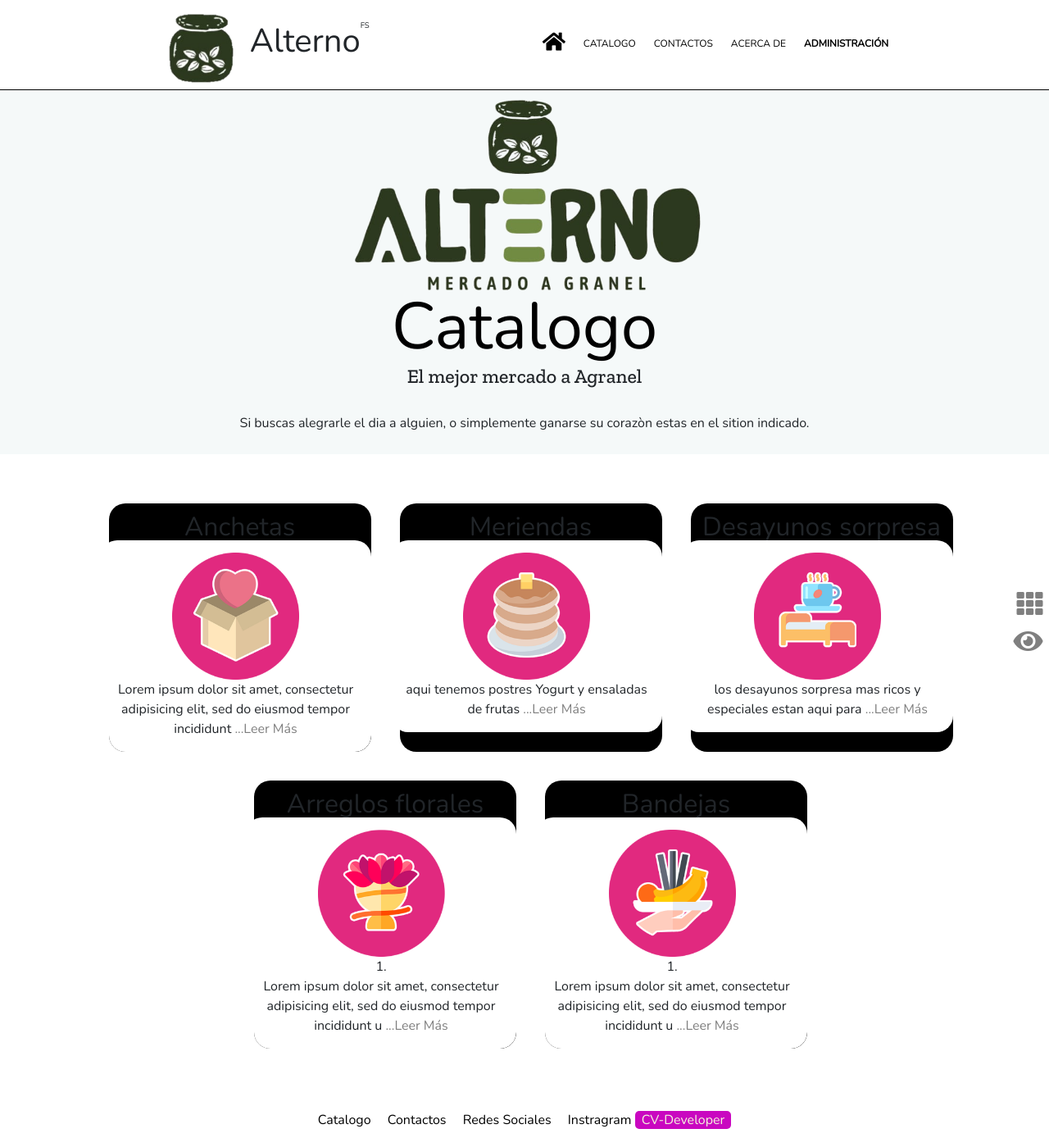
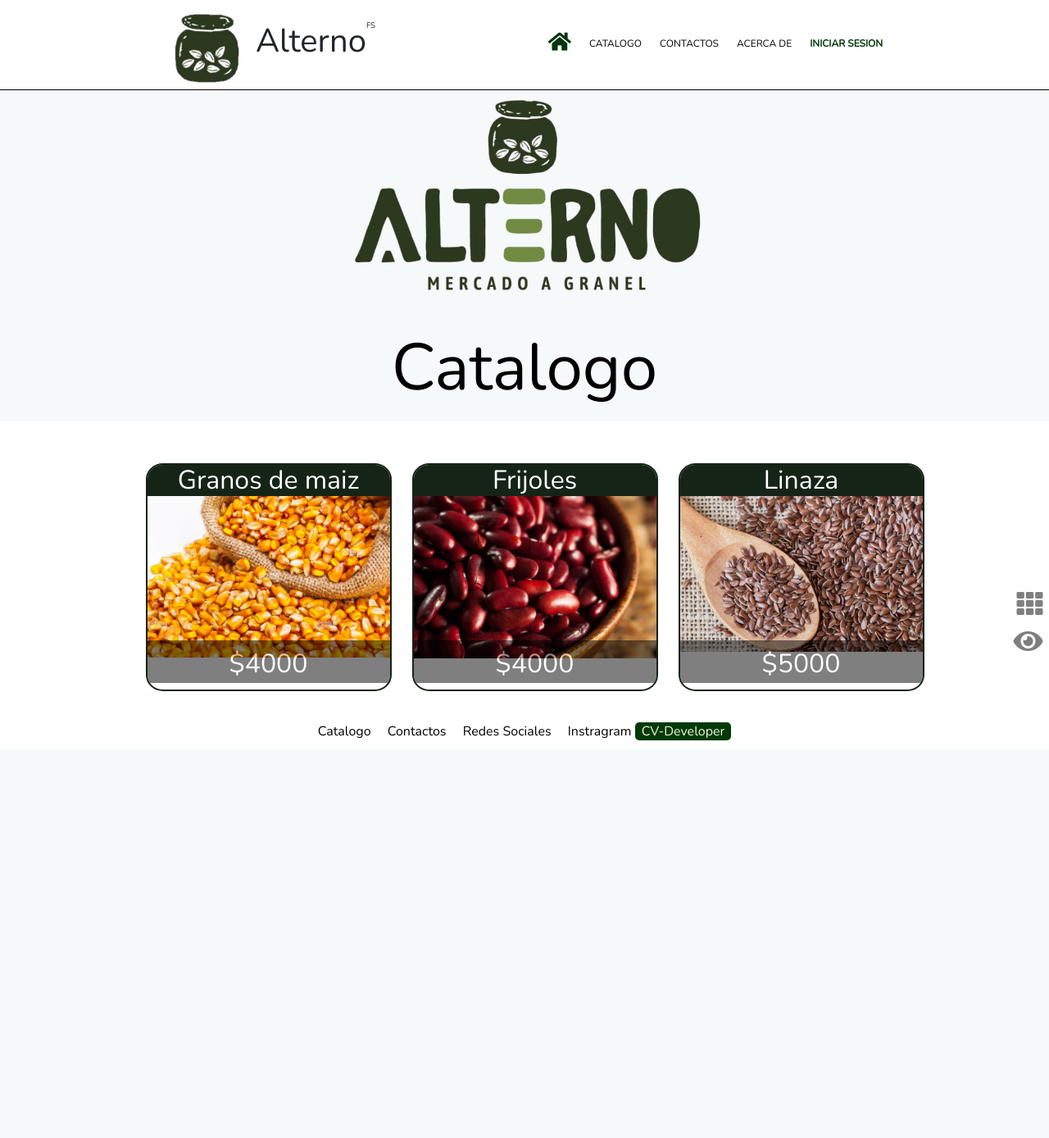
Before and after one commit to castelll0009/Alterno, a PHP site: page / in a window 1280 px wide. Shown: the whole page at 82% size. After the commit the page ends 903 px from the top, so only its background shows below. Run offline with PHP 8.4, Linux system fonts and the light colour scheme; some libraries are stand-ins or nearby versions.

Commit message:
index mejora en la interfaz
productos en la interfaz

```diff
--- a/css/main.css
+++ b/css/main.css
@@ -15,6 +15,7 @@ main{
 }
 
 #info-title{
+	padding-top: 50px;
 	color: var(--main-primary);
 	margin-top: -80px;
 	font-size: 5em;
@@ -176,46 +177,55 @@ h2{
 	position: relative;
   }
 
+.div-imagen{
+	width: 100%;
+
+}
+
 .figure-container{
-	max-height: 510px;
+	position: relative;
+	background-color: white;
+	border-color: rgb(118, 177, 0);
+	border-radius: 7%;
+	border: 2px solid  rgba(0, 17, 2, 0.918);;
+	min-width: 300px;
+	max-width: 300px;
+	min-height: 300px;
+	max-height: max-content;
 	overflow: hidden;
 	position: relative;
 }
 
-figure{
-	overflow: hidden;
-	outline: none;
-	cursor:pointer;
-	transition: all 300ms;
-	position: relative;
-	min-width: 320px;
-	max-width: 320px;
-	min-height: 200px;
-	max-height: 600px;
-	margin: 10px;
-	background-color: var(--main-primary);
-	background-color: var(--main-primary);
-	border-radius: 20px;
-	border-width: 200px;
-	padding: 10px;
-	padding-top: 20px;
-	padding: 0px;
+.div-imagen{
+  width: 100%;
+  display: block;
+}
+img{
+	width: 100%;
+}
+.div-detalles-producto{
+	position: absolute;
+	bottom: 0;
+	width: 100%;
+	margin: auto;
+	text-align: center;
 }
 
 figure h1{
+	color: white;
+	font-size: 32px;
+	margin-bottom: 0;
+	background-color: rgba(0, 17, 2, 0.918);
+}
+figure h2{
+	color: white;
 	font-size: 32px;
 	padding-top: 10px;
 	padding-bottom: 3.7px;
+	background-color: black;
+	opacity: 0.5;
 }
 
-figure img{
-	width: 50%;
-	-webkit-user-drag: none;
-	-moz-user-select: none;
-   -webkit-user-select: none;
-   -ms-user-select: none;
-   user-select: none;
-}
 
 #iframe-map{
 	width : 600px;
--- a/css/slider.css
+++ b/css/slider.css
@@ -1,7 +1,8 @@
 .contenedor-swiper-tarjetas{
   transition: all 1s;
-  position: absolute;
+  position: relative;
   width: 100%;
+  height: 100%;
   bottom: 0;
   opacity: 0;
   display: block;
@@ -69,10 +70,10 @@
   width: 100%;
   text-align: center;
   /*background: transparent;*/
-  background-color: rgba(0, 0, 0, .5);
+  background-color: rgba(241, 28, 38, 0.5);
   font-weight: 500;
   font-size:  1.2em;
-  color: white;
+  color: rgb(194, 14, 14);
   padding-top: 10px;
   padding-bottom: 10px;
 }
@@ -100,10 +101,15 @@
 .swiper-button-next{
   --swiper-theme-color: white;
 }
+.div-imagen{
+  width: 100%;
+  height: 100%;
+}
 .contenedor-tarjetas-info{
   transition: all 1s;
   width: 100%;
-  position: relative;
+  position: absolute;
+  bottom: 0;
 }
 .tarjeta-info{
   transition: all 400ms;
@@ -114,8 +120,6 @@
   padding-right:  15px;
   color: white;
   border-radius: 20px;
-  padding-top:  10px;
-  padding-bottom:  10px;
   bottom: 0;
   cursor: pointer;
   /*display:none;*/
@@ -134,8 +138,8 @@
   max-height: 420px;
 }
 .about p{
-  opacity: 0;
-  display: none;
+  opacity: 1;
+  display: block;
 }
 .contenido{
   float:right;
@@ -175,8 +179,8 @@
 .contenido p{
   /*opacity: 1;
   display: block;       */
-  opacity: 0;
-  display: none;
+  opacity: 1;
+  display: block;
 
 }
 .orden{
--- a/index.html
+++ b/index.html
@@ -19,7 +19,7 @@
 		<link rel="preconnect" href="https://fonts.gstatic.com">
 		<link href="https://fonts.googleapis.com/css2?family=Kaushan+Script&family=Lato:wght@300;400;700&family=Zilla+Slab:wght@500&display=swap" rel="stylesheet">
 		<script src="https://ajax.googleapis.com/ajax/libs/jquery/2.1.4/jquery.min.js"></script>
-		<title>UNI Store</title>
+		<title>Alterno</title>
 	</head>
 	<body>
 		<main>
@@ -95,10 +95,10 @@
 						<nav class="menu"></nav>
 							<ul  class=" menu-ul">
 							<a href = "index.php" >
-								<li href= "index.php" ><label class="fa fa-home" style="color: #000" ></label></li>
+								<li href= "index.php" ><label class="fa fa-home" style="color: #02350f" ></label></li>
 							</a>
 							<a href = "catalogo.php" >
-								<li >CATALOGO</li>
+								<li  >CATALOGO</li>
 							</a>
 							<a href = "contactos.html" >
 								<li >CONTACTOS </li>
@@ -106,9 +106,7 @@
 							<a href = "" >
 								<li >ACERCA DE </li>
 							</a>
-							<a>
-								<li href="admin.html" style="color: #000; font-weight: bold;">ADMINISTRACIÓN</li>
-							</a>
+							<li style="color: #023609; font-weight: bold;">INICIAR SESION</li>
 						</ul>
 					</div>
 				</div>
@@ -117,95 +115,41 @@
 				<img id="img-home" src="alterno.png" class="overflow-img animate__animated animate__fadeIn img-tam-mediano">
 				<h1 id="info-title" class=" fuente-tam color-verde animate__animated animate__fadeIn"> Catalogo</h1>
 				<div id="div-index" class="animate__animated animate__flipInX">
-					<h2 class="fuente-lato" style="font-size: 1.5em; margin-top:-10px;" >El mejor mercado a Agranel </h2>
-					<p>Si buscas alegrarle el dia a alguien, o simplemente ganarse su corazòn estas en el sition indicado.</p>
 				</div>
 			</div>
 
 			<div class="cards-container" >
 				<figure class="figure-container">
-					<h1 class="entrar-detalles titulo-producto">Anchetas</h1>
-
+					<h1 class="h-productos">Granos de maiz</h1>
+					<div class="div-imagen">
+						<img class="imagen-producto"  src="imgs/maiz.jpg" >
+					</div>
+					<div class="div-detalles-producto">
+						<h2>$4000</h2>
+					</div>
 					<!-- contenedor de  los items del menu-->
-					<div class="div-figure" >
-						<img class="entrar-detalles accion-icono" src="imgs/anchetas.png" >
-						<p class="sona0 " >Lorem ipsum dolor sit amet, consectetur adipisicing elit, sed do eiusmod
-							tempor incididunt
-
-								<span class=" puntos0  puntos2" style="color:rgb(126, 126, 126)">...Leer Más</span>
-								<span  class="text0" id="text2">
-								Lorem ipsum dolor sit amet, consectetur adipisicing elit, sed do eiusmod
-								tempor incididunt ut labore et dolore magna aliqua. Ut enim ad minim veniam,
-								quis nostrud exercitation ullamco laboris nisi ut aliquip ex ea commodo.
-								quis nostrud exercitation ullamco laboris nisi ut.
-								<span style="color:rgb(163, 161, 161)"><br> <br>Leer Menos</span></p>
+				</figure>
+				<figure class="figure-container">
+					<h1 class="h-productos">Frijoles</h1>
+					<div class="div-imagen">
+						<img class="imagen-producto"  src="imgs/frijoles.jpg" >
 					</div>
-					<!-- Swiper contenedor totoal, submenu , detalles-->
-					<div class="contenedor-swiper-tarjetas">
-						 <div class="contenedor-todo-swiper">
-							<div class="swiper-container mySwiper">
-							  <div class="swiper-wrapper">
-
-								<div class="swiper-slide">
-									<h5>Dulces $50,000</h5>
-									<img src="imgs/anchetas-dulces.jpg" >
-								</div>
-								<div class="swiper-slide">
-									<h5>Dulces y licores $60,000</h5>
-									<img src="imgs/anchetas_dulces_licor.png" >
-								</div>
-								<div class="swiper-slide">
-									<h5>Saludable $40,000</h5>
-									<img src="imgs/anchetas_saludables.png" >
-								</div>
-							  </div>
-
-							  <div class="swiper-button-next"></div>
-							  <div class="swiper-button-prev"></div>
-							  <div class="swiper-pagination"></div>
-							</div>
-						</div>
-						<!-- informacion desplegable, tarjetas de inforamcion-->
-						<div class="contenedor-tarjetas-info">
-								<div class="tarjeta-info about">
-									<h4>Detalles</h4>
-									<p class="p-about">tempor incididunt ut labore et dolore magna aliqua. Ut enim ad minim veniam,
-									quis nostrud exercitation ullamco laboris nisi ut aliquip ex ea commodo
-									consequat. Duis, Lorem ipsum dolor sit amet, consectetur adipisicing elit, sed do eiusmod
-									tempor incididunt ut labore et dolore magna aliqua. Ut enim ad minim veniam,
-									quis nostrud exercitation ullamco laboris nisi ut aliquip ex ea LIMITE.
-									</p>
-								</div>
-								<div class="tarjeta-info contenido">
-									<h4>Contenido</h4>
-									<img src="imgs/anchetas-contenido.png" >
-									<h6>Personalizable</h6>
-									<div class="contenido-personalizable">
-										<h7>Tipo de ancheta:</h7>
-										<select name="select" class="variantes-producto"   >
-											<option  value="50000">dulce</option>
-											<option  value="60000">dulce y licor</option>
-											<option  value="40000">saludable</option>
-										</select>
-										  <h7>Descripción:</h7>
-										  <textarea   type="descripcion" name="descripcion" rows="3" cols="10"class="descripcion-productos" name="descripcion"  placeholder="Escribe aquí tu descripción.."></textarea>
-									</div>
-								</div>
-								<div class="tarjeta-info orden">
-									<h4 class="h4-orden">Orden</h4>
-									<div class="cantidad-unidades">
-										<button class="btn-comprar">comprar</button>
-										<span class="span-cantidad">
-											<button  class="botones-unidades disminuir-productos" >-</button>
-											<input type="text" class="cantidad-producto" value="1">
-											<button  class="botones-unidades aumentar-productos ">+</button>
-										</span>
-									</div>
-								</div>
-						</div>
+					<div class="div-detalles-producto">
+						<h2>$4000</h2>
 					</div>
+					<!-- contenedor de  los items del menu-->
 				</figure>
-
+				<figure class="figure-container">
+					<h1 class="h-productos">Linaza</h1>
+					<div class="div-imagen">
+						<img class="imagen-producto"  src="imgs/linaza.jpg" >
+					</div>
+					<div class="div-detalles-producto">
+						<h2>$5000</h2>
+					</div>
+					<!-- contenedor de  los items del menu-->
+				</figure>
+				<!-- FIGURES ANTIGUAS
 				<figure class="figure-container">
 					<h1 class="entrar-detalles titulo-producto">Meriendas</h1>
 					<div class="div-figure" >
@@ -221,7 +165,7 @@
 							<span style="color:rgb(163, 161, 161)"><br> <br>Leer Menos</span></p>
 					</div>
 
-					<!-- Swiper contenedor totoal, submenu , detalles-->
+
 					<div class="contenedor-swiper-tarjetas">
 						<div class="contenedor-todo-swiper">
 						   <div class="swiper-container mySwiper">
@@ -258,7 +202,6 @@
 							 <div class="swiper-pagination"></div>
 						   </div>
 					   </div>
-					   <!-- informacion desplegable, tarjetas de inforamcion-->
 					   <div class="contenedor-tarjetas-info">
 							   <div class="tarjeta-info about">
 								   <h4>Detalles</h4>
@@ -298,274 +241,7 @@
 					   </div>
 				   </div>
 				</figure>
-
-				<figure class="figure-container">
-					<h1 class="entrar-detalles titulo-producto">Desayunos sorpresa</h1>
-					<div   class="sona0  div-figure"  >
-						<img class="entrar-detalles accion-icono" src="imgs/desayuno.png" alt="">
-					<p>los desayunos sorpresa mas ricos y especiales estan aqui para
-						<span class="puntos0 " style="color:rgb(126, 126, 126)">...Leer Más</span>
-						<span class="text0" id="text3">
-						Lorem ipsum dolor sit amet, consectetur adipisicing elit, sed do eiusmod
-						tempor incididunt ut labore et dolore magna aliqua. Ut enim ad minim veniam,
-						quis nostrud exercitation ullamco laboris nisi ut aliquip ex ea commodo
-						consequat. Duis aute irure dolor in reprehenderit in voluptate velit esse
-
-						<span style="color:rgb(163, 161, 161)"><br> <br>Leer Menos</span></p>
-					</div>
-
-
-					<!-- Swiper contenedor totoal, submenu , detalles-->
-					<div class="contenedor-swiper-tarjetas">
-						<div class="contenedor-todo-swiper">
-						   <div class="swiper-container mySwiper">
-							 <div class="swiper-wrapper">
-
-							   <div class="swiper-slide">
-								   <h5>Desayuno Mixto $40,000</h5>
-								   <img src="imgs/desayunos _dulce_sal.jpg" >
-							   </div>
-							   <div class="swiper-slide">
-								   <h5>Sandwitch y licores $40,000</h5>
-								   <img src="imgs/ducles-licores.jpg" >
-							   </div>
-							   <div class="swiper-slide">
-								   <h5>Huevos Rancheros $40,000</h5>
-								   <img src="imgs/anchetas_saludables.png" >
-							   </div>
-							   <div class="swiper-slide">
-								<h5>Fruta, milo o jugo $40,000</h5>
-								<img src="imgs/anchetas_saludables.png" >
-								</div>
-								<div class="swiper-slide">
-									<h5>Huevos Rancheros $40,000</h5>
-									<img src="imgs/anchetas_saludables.png" >
-								</div>
-								<div class="swiper-slide">
-									<h5>Huevos Rancheros $40,000</h5>
-									<img src="imgs/anchetas_saludables.png" >
-								</div>
-							 </div>
-
-							 <div class="swiper-button-next"></div>
-							 <div class="swiper-button-prev"></div>
-							 <div class="swiper-pagination"></div>
-						   </div>
-					   </div>
-					   <!-- informacion desplegable, tarjetas de inforamcion-->
-					   <div class="contenedor-tarjetas-info">
-							   <div class="tarjeta-info about">
-								   <h4>Detalles</h4>
-								   <p class="p-about">tempor incididunt ut labore et dolore magna aliqua. Ut enim ad minim veniam,
-								   quis nostrud exercitation ullamco laboris nisi ut aliquip ex ea commodo
-								   consequat. Duis, Lorem ipsum dolor sit amet, consectetur adipisicing elit, sed do eiusmod
-								   tempor incididunt ut labore et dolore magna aliqua. Ut enim ad minim veniam,
-								   quis nostrud exercitation ullamco laboris nisi ut aliquip ex ea LIMITE.
-								   </p>
-							   </div>
-							   <div class="tarjeta-info contenido">
-								   <h4>Contenido</h4>
-								   <h6>Personalizable</h6>
-									<div class="contenido-personalizable">
-										<h7>Tipo de ancheta:</h7>
-										<select name="select" class="variantes-producto"  >
-											<option value="10000">desayuno1</option>
-											<option value="2000">desayuno2</option>
-											<option value="3000">desayuno3</option>
-											<option value="40000">desayuno4</option>
-											<option value="50000">desayuno5</option>
-										</select>
-										  <h7>Descripción:</h7>
-										  <textarea   type="descripcion" name="descripcion" rows="3" cols="10" class="descripcion-productos" name="descripcion"  placeholder="Escribe aquí tu descripción.."></textarea>
-									</div>
-							   </div>
-							   <div class="tarjeta-info orden">
-								   <h4 class="h4-orden">Orden</h4>
-								   <div class="cantidad-unidades">
-									<button class="btn-comprar">comprar</button>
-									<span class="span-cantidad">
-										<button  class="botones-unidades disminuir-productos" >-</button>
-										<input type="text" class="cantidad-producto" value="1">
-										<button  class="botones-unidades aumentar-productos">+</button>
-									</span>
-								</div>
-							   </div>
-					   </div>
-				   </div>
-				</figure>
-
-				<figure class="figure-container">
-					<h1 class="entrar-detalles titulo-producto">Arreglos florales</h1>
-					<div class="sona0 div-figure" >
-						<img class="entrar-detalles accion-icono" src="imgs/arreglo-floral.png" >
-					<p>1.<br>
-						Lorem ipsum dolor sit amet, consectetur adipisicing elit, sed do eiusmod
-						tempor incididunt u
-						<span class="puntos0 puntos4" style="color:rgb(126, 126, 126)">...Leer Más</span>
-						<span class="text0"  id="text4">
-						tenemos arreglos florales de todo tipo, para bodas, entierros, jajaajsadasd web.
-						Lorem ipsum dolor sit amet, consectetur adipisicing elit, sed do eiusmod
-						tempor incididunt ut labore et dolore magna aliqua. Ut enim ad minim veniam,
-
-						<span style="color:rgb(163, 161, 161)"><br> <br>Leer Menos</span></p>
-					</div>
-
-					<!-- Swiper contenedor totoal, submenu , detalles-->
-					<div class="contenedor-swiper-tarjetas">
-						<div class="contenedor-todo-swiper">
-						   <div class="swiper-container mySwiper">
-							 <div class="swiper-wrapper">
-
-							   <div class="swiper-slide">
-								   <h5>Rosas $40,000</h5>
-								   <img src="imgs/anchetas-dulces.jpg" >
-							   </div>
-							   <div class="swiper-slide">
-								   <h5>Rosas y frutas  $40,000</h5>
-								   <img src="imgs/ducles-licores.jpg" >
-							   </div>
-							   <div class="swiper-slide">
-								   <h5>Rosas y chocolates $40,000</h5>
-								   <img src="imgs/anchetas_saludables.png" >
-							   </div>
-							 </div>
-
-							 <div class="swiper-button-next"></div>
-							 <div class="swiper-button-prev"></div>
-							 <div class="swiper-pagination"></div>
-						   </div>
-					   </div>
-					   <!-- informacion desplegable, tarjetas de inforamcion-->
-					   <div class="contenedor-tarjetas-info">
-							   <div class="tarjeta-info about">
-								   <h4>Detalles</h4>
-								   <p class="p-about">tempor incididunt ut labore et dolore magna aliqua. Ut enim ad minim veniam,
-								   quis nostrud exercitation ullamco laboris nisi ut aliquip ex ea commodo
-								   consequat. Duis, Lorem ipsum dolor sit amet, consectetur adipisicing elit, sed do eiusmod
-								   tempor incididunt ut labore et dolore magna aliqua. Ut enim ad minim veniam,
-								   quis nostrud exercitation ullamco laboris nisi ut aliquip ex ea LIMITE.
-								   </p>
-							   </div>
-							   <div class="tarjeta-info contenido">
-								   <h4>Contenido</h4>
-								   <h6>Personalizable</h6>
-								   <div class="contenido-personalizable">
-									   <h7>Arreglos florales:</h7>
-									   <select name="select" class="variantes-producto"  >
-										   <option value="1">arreglo1</option>
-										   <option value="2">arreglo2</option>
-										   <option value="3">arreglo3</option>
-									   </select>
-										 <h7>Descripción:</h7>
-										 <textarea   type="descripcion" name="descripcion" rows="3" cols="10" class="descripcion-productos" name="descripcion"  placeholder="Escribe aquí tu descripción.."></textarea>
-								   </div>
-							   </div>
-							   <div class="tarjeta-info orden">
-								   <h4 class="h4-orden">Orden</h4>
-								   <div class="cantidad-unidades">
-									<button class="btn-comprar">comprar</button>
-									<span class="span-cantidad">
-										<button  class="botones-unidades disminuir-productos" >-</button>
-										<input type="text" class="cantidad-producto" value="1">
-										<button  class="botones-unidades aumentar-productos ">+</button>
-									</span>
-								</div>
-							   </div>
-					   </div>
-				   </div>
-
-				</figure>
-
-
-				<figure class="figure-container">
-					<h1 class="entrar-detalles titulo-producto">Bandejas</h1>
-					<div class="sona0 div-figure" >
-						<img class="entrar-detalles accion-icono" src="imgs/bandejas.png" >
-					<p>1.<br>
-						Lorem ipsum dolor sit amet, consectetur adipisicing elit, sed do eiusmod
-						tempor incididunt u
-						<span class="puntos0" style="color:rgb(126, 126, 126)">...Leer Más</span>
-						<span class="text0"  id="text5">
-
-						Lorem ipsum dolor sit amet, consectetur adipisicing elit, sed do eiusmod
-						tempor incididunt ut labore et dolore magna aliqua. Ut enim ad minim veniam,
-
-						<span style="color:rgb(163, 161, 161)"><br> <br>Leer Menos</span></p>
-					</div>
-
-
-					<!-- Swiper contenedor totoal, submenu , detalles-->
-					<div class="contenedor-swiper-tarjetas">
-						<div class="contenedor-todo-swiper">
-						   <div class="swiper-container mySwiper">
-							 <div class="swiper-wrapper">
-
-							   <div class="swiper-slide">
-								   <h5>Saludables (solo frutas) $40,000</h5>
-								   <img src="imgs/anchetas-dulces.jpg" >
-							   </div>
-							   <div class="swiper-slide">
-								   <h5>Candy (solo dulces)$40,000</h5>
-								   <img src="imgs/ducles-licores.jpg" >
-							   </div>
-							   <div class="swiper-slide">
-								   <h5>Mixta (salado y dulce) $40,000</h5>
-								   <img src="imgs/anchetas_saludables.png" >
-							   </div>
-							   <div class="swiper-slide">
-								<h5>Desayuno $40,000</h5>
-								<img src="imgs/anchetas_saludables.png" >
-							</div>
-							 </div>
-
-							 <div class="swiper-button-next"></div>
-							 <div class="swiper-button-prev"></div>
-							 <div class="swiper-pagination" ></div>
-						   </div>
-					   </div>
-					   <!-- informacion desplegable, tarjetas de inforamcion-->
-					   <div class="contenedor-tarjetas-info">
-							   <div class="tarjeta-info about">
-								   <h4>Detalles</h4>
-								   <p class="p-about">tempor incididunt ut labore et dolore magna aliqua. Ut enim ad minim veniam,
-								   quis nostrud exercitation ullamco laboris nisi ut aliquip ex ea commodo
-								   consequat. Duis, Lorem ipsum dolor sit amet, consectetur adipisicing elit, sed do eiusmod
-								   tempor incididunt ut labore et dolore magna aliqua. Ut enim ad minim veniam,
-								   quis nostrud exercitation ullamco laboris nisi ut aliquip ex ea LIMITE.
-								   </p>
-							   </div>
-							   <div class="tarjeta-info contenido">
-								   <h4>Contenido</h4>
-								   <h6>Personalizable</h6>
-									<div class="contenido-personalizable">
-										<h7>Tipo Bandeja:</h7>
-										<select name="select" class="variantes-producto"  >
-											<option value="1">bandeja1</option>
-											<option value="2">bandeja2</option>
-											<option value="3">bandeja3</option>
-										</select>
-										  <h7>Descripción:</h7>
-										  <textarea   type="descripcion" name="descripcion" rows="3" cols="10" class="descripcion-productos" name="descripcion"  placeholder="Escribe aquí tu descripción.."></textarea>
-									</div>
-							   </div>
-							   <div class="tarjeta-info orden">
-								   <h4 class="h4-orden">Orden</h4>
-								   <div class="cantidad-unidades">
-									<button class="btn-comprar">comprar</button>
-									<span class="span-cantidad">
-										<button  class="botones-unidades disminuir-productos" >-</button>
-										<input type="text" class="cantidad-producto" value="1">
-										<button  class="botones-unidades aumentar-productos ">+</button>
-									</span>
-
-								   </div>
-							   </div>
-					   </div>
-				   </div>
-
-				</figure>
-
-
+				-->
 			</div>
 
 
@@ -574,7 +250,7 @@
 				<a href = "contactos.html" class="margen-derecha" class="margen-derecha">Contactos</a>
 				<a href = "https://www.facebook.com/profile.php?id=100009055449064" class="margen-derecha">Redes Sociales</a>
 				<a href = "https://www.instagram.com/castelll0009">Instragram</a>
-				<a style="background-color: #C907C0; border-radius: 5px; padding-left: 8px; padding-right: 8px; color: beige;"  href = "https://drive.google.com/file/d/1NDsNjMkE4laC038JCCZmbtsV9ulMIvaF/view?usp=sharing">CV-Developer</a>
+				<a style="background-color: #013a06; border-radius: 5px; padding-left: 8px; padding-right: 8px; color: beige;"  href = "https://drive.google.com/file/d/1NDsNjMkE4laC038JCCZmbtsV9ulMIvaF/view?usp=sharing">CV-Developer</a>
 			</nav>
 
 		</main>
```
Also changed, not shown: imgs/frijoles.jpg (added), imgs/linaza.jpg (added), imgs/maiz.jpg (added).
